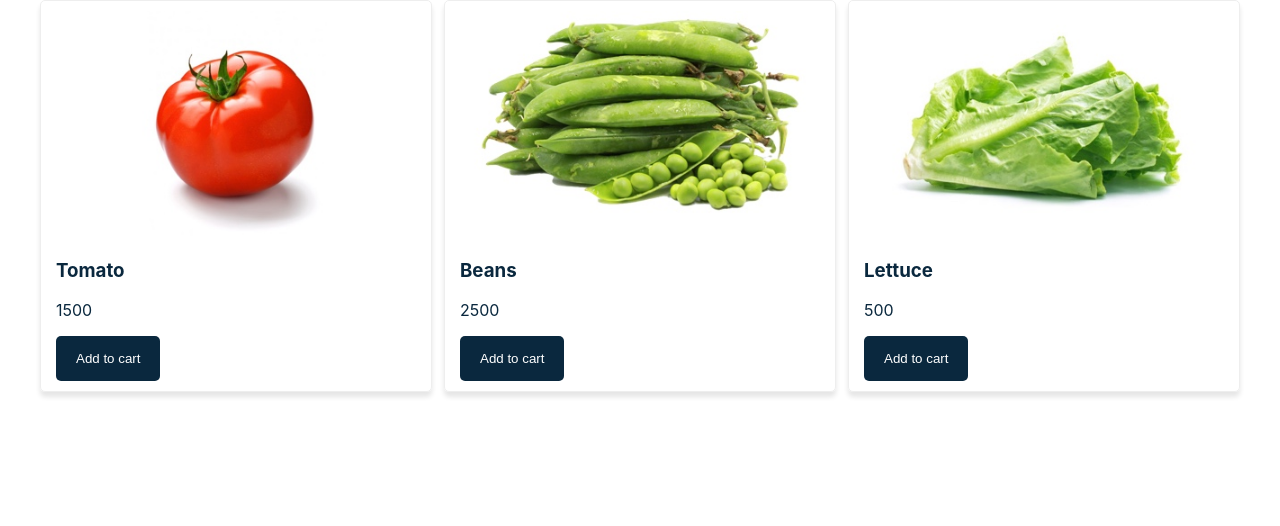
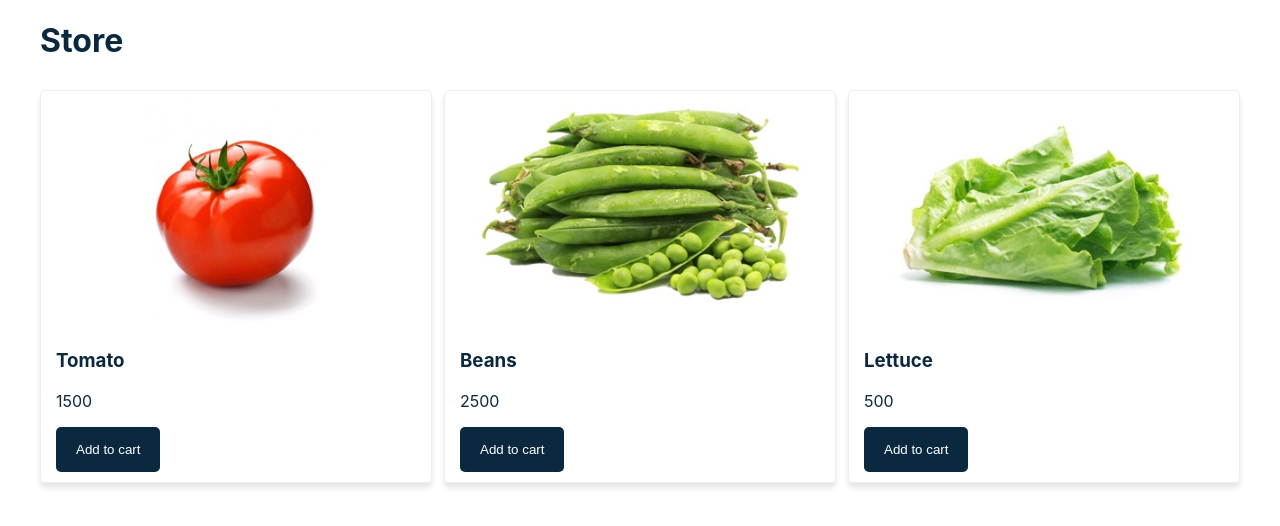
Before and after one commit to oscardelalanza/solid-invention, a React (Create React App) app: page / in a window 1280 px wide. Shown: the top 526 px of the page. Built offline with nearby package versions, Linux system fonts and the light colour scheme.

Commit message:
adding title component

```diff
--- a/src/App.tsx
+++ b/src/App.tsx
@@ -1,6 +1,7 @@
 import { Component } from 'react'
 import Products from './components/Products'
 import Layout from './components/Layout'
+import Title from './components/Title'
 
 class App extends Component {
   state = {
@@ -15,6 +16,7 @@ class App extends Component {
     return (
       <div>
         <Layout>
+          <Title />
           <Products
             addToCart={() => console.log('empty')}
             products={this.state.products}
--- /dev/null
+++ b/src/components/Title.tsx
@@ -0,0 +1,18 @@
+import { Component } from 'react'
+import { StyleTitle } from '../interfaces/Title'
+
+const styles: StyleTitle = {
+  title: {
+    marginBottom: '30px'
+  }
+}
+
+class Title extends Component {
+  render() {
+    return (
+      <h1 style={styles.title}>Store</h1>
+    )
+  }
+}
+
+export default Title
--- /dev/null
+++ b/src/interfaces/Title.ts
@@ -0,0 +1,3 @@
+export interface StyleTitle {
+  title: {}
+}
```
